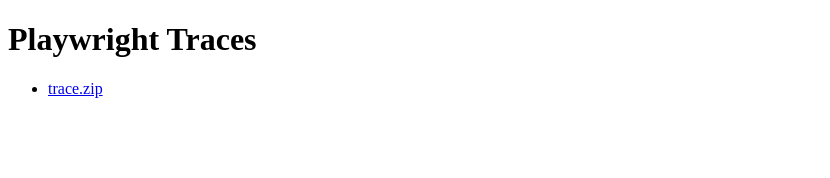
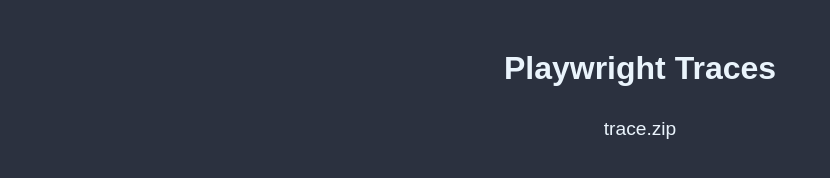
Before and after one commit to Yuankai619/LLM-Generated-web-and-Playwright-E2E-Testing, a plain HTML site: page index.html in a window 1280 px wide. Shown: the whole page, without its empty margins (0-830 px from the left). Drawn offline with Linux system fonts and the light colour scheme.

Commit message:
deploy: b16df1450123d63fabe79a7f3640bc5684ae7e34

```diff
--- a/index.html
+++ b/index.html
@@ -1,3 +1,32 @@
-<!DOCTYPE html><html><head><meta charset='UTF-8'><title>Playwright Traces</title></head><body><h1>Playwright Traces</h1><ul>
-<li><a href='https://trace.playwright.dev/?trace=https://Yuankai619.github.io/Yuankai619/LLM-Driven-Code-and-Test-Script-Generation/trace.zip'>trace.zip</a></li>
+<!DOCTYPE html><html><head><meta charset='UTF-8'><title>Playwright Traces</title><style>
+body {
+    background-color: #2B313F;
+    color: #EAF4FC;
+    font-family: Arial, sans-serif;
+}
+h1 {
+    text-align: center;
+    margin-top: 50px;
+}
+ul {
+    list-style-type: none;
+    padding: 0;
+}
+li {
+    text-align: center;
+    font-size: 1.2em;
+    margin: 20px 0;
+}
+a {
+    color: #EAF4FC;
+    text-decoration: none;
+    padding: 10px 20px;
+    display: inline-block;
+    transition: all 0.3s ease;
+}
+a:hover {
+    box-shadow: 0px 4px 10px rgba(0, 0, 0, 0.3);
+}
+</style></head><body><h1>Playwright Traces</h1><ul>
+<li><a href='https://trace.playwright.dev/?trace=https://Yuankai619.github.io/LLM-Driven-Code-and-Test-Script-Generation/trace.zip'>trace.zip</a></li>
 </ul></body></html>
```
Also changed, not shown: 1 other file.
